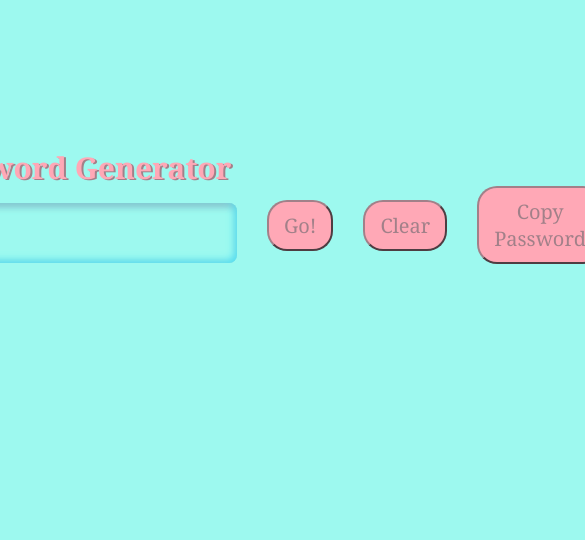
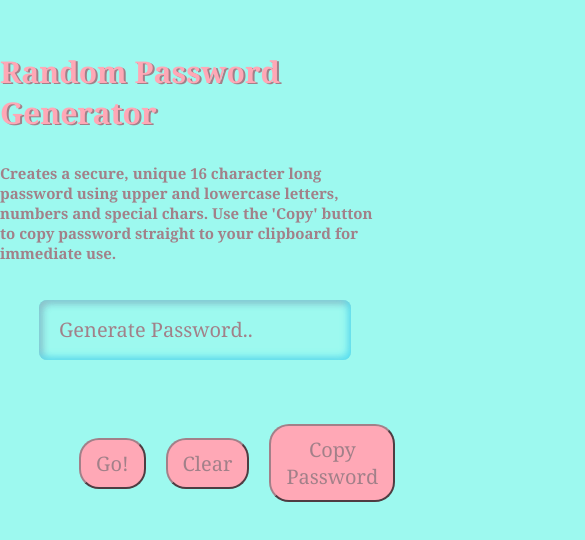
Before and after one commit to athena-codes/password-generator, a plain HTML site: page index.html in a window 390 px wide. Shown: the part 212-752 px from the top of the page, 585 px wide, since content can reach past the window. Drawn offline with Linux system fonts and the light colour scheme.

Commit message:
added media query for device responsiveness

```diff
--- a/app.js
+++ b/app.js
@@ -37,4 +37,8 @@ copyBtn.addEventListener('click', () => {
   msgDiv.innerHTML = `<br>
   Password copied to clipboard!`
   copyBtn.append(msgDiv)
+
+  if (input.value === '') {
+    msgDiv.innerHTML = ''
+  }
 })
--- a/index.html
+++ b/index.html
@@ -10,18 +10,24 @@
 </head>
 <body>
 <div class="input-box">
-    <h2>Random Password Generator</h2>
+    <h1>Random Password Generator</h1>
+    <h2> <br>Creates a secure, unique 16 character long password using upper and lowercase letters,
+        numbers and special chars. Use the 'Copy' button to copy password
+        straight to your clipboard for immediate use.
+    </h2>
+    <br>
     <input type="text" placeholder="Generate Password.." id="password" readonly="">
 </div>
+<div class="buttons">
     <button id="btn" onclick="getPassword()">
     Go!
     </button>
     <button id="clear">
       Clear
     </button>
-
     <div id="copy-btn">
         <button id="copy">Copy Password</button>
+    </div>
 </div>
 <script src="app.js"></script>
 </body>
--- a/style.css
+++ b/style.css
@@ -6,22 +6,32 @@
 }
 
 body {
-  min-height: 100vh;
-  display: flex;
-  align-items: center;
-  justify-content: center;
-  background-color: #9df9ef;
+    min-height: 100vh;
+    display: flex;
+    align-items: center;
+    justify-content: center;
+    background-color: #9df9ef;
+}
+
+.input-box {
+    display: flex;
+    justify-content: center;
+    align-items: center;
+    flex-direction: column;
+    width: 50%;
+    max-width: 450px;
+    margin: 0 auto;
 }
 
 .input-box input {
-    position: realtive;
-    width: 450px;
+    position: relative;
+    width: 100%;
     height: 60px;
     border: none;
-    margin: 15px 0px 10px;
+    margin: 15px 0 10px;
     background: transparent;
     outline: none;
-    padding: 0px 20px;
+    padding: 0 20px;
     font-size: 20px;
     letter-spacing: 1px;
     box-sizing: border-box;
@@ -30,10 +40,16 @@ body {
     box-shadow: inset -2px -2px 8px #51e2f5, inset 2px 2px 8px rgb(183, 174, 174), inset 2px 2px 8px #51e2f5;
 }
 
-.input-box h2 {
+.input-box h1 {
     font-size: 30px;
     color:#ffa8B6;
     text-shadow: 2px 1px#a28089;
+    margin-bottom: 10px;
+}
+
+.input-box h2 {
+    font-size: 15px;
+    color:#a28089;
 }
 
 ::placeholder {
@@ -50,7 +66,6 @@ button {
     color:#a28089;
     background-color:#ffa8B6;
     font-size: 20px;
-    display: inline-block;
     padding: 10px 15px;
     border-radius: 20px;
     border-color: #a28089;
@@ -58,7 +73,36 @@ button {
     margin-left: 30px;
 }
 
+.buttons {
+    margin-right: 40vh;
+}
+
 .input-box #btn:active {
     background-color: #a28089;
     transform: scale(.95);
 }
+
+
+@media (max-width: 750px) {
+.input-box {
+        width: 100%;
+        position: fixed;
+    }
+
+    .input-box input {
+        width: 80%;
+    }
+
+    .buttons {
+        display: flex;
+        flex-direction: row;
+        justify-content: center;
+        align-items: center;
+        margin-top: 60vh;
+        margin-left: 50vh;
+    }
+
+    button {
+        margin: 10px 10px;
+      }
+}
```
Lines whose indentation alone changed are shown as unchanged.
